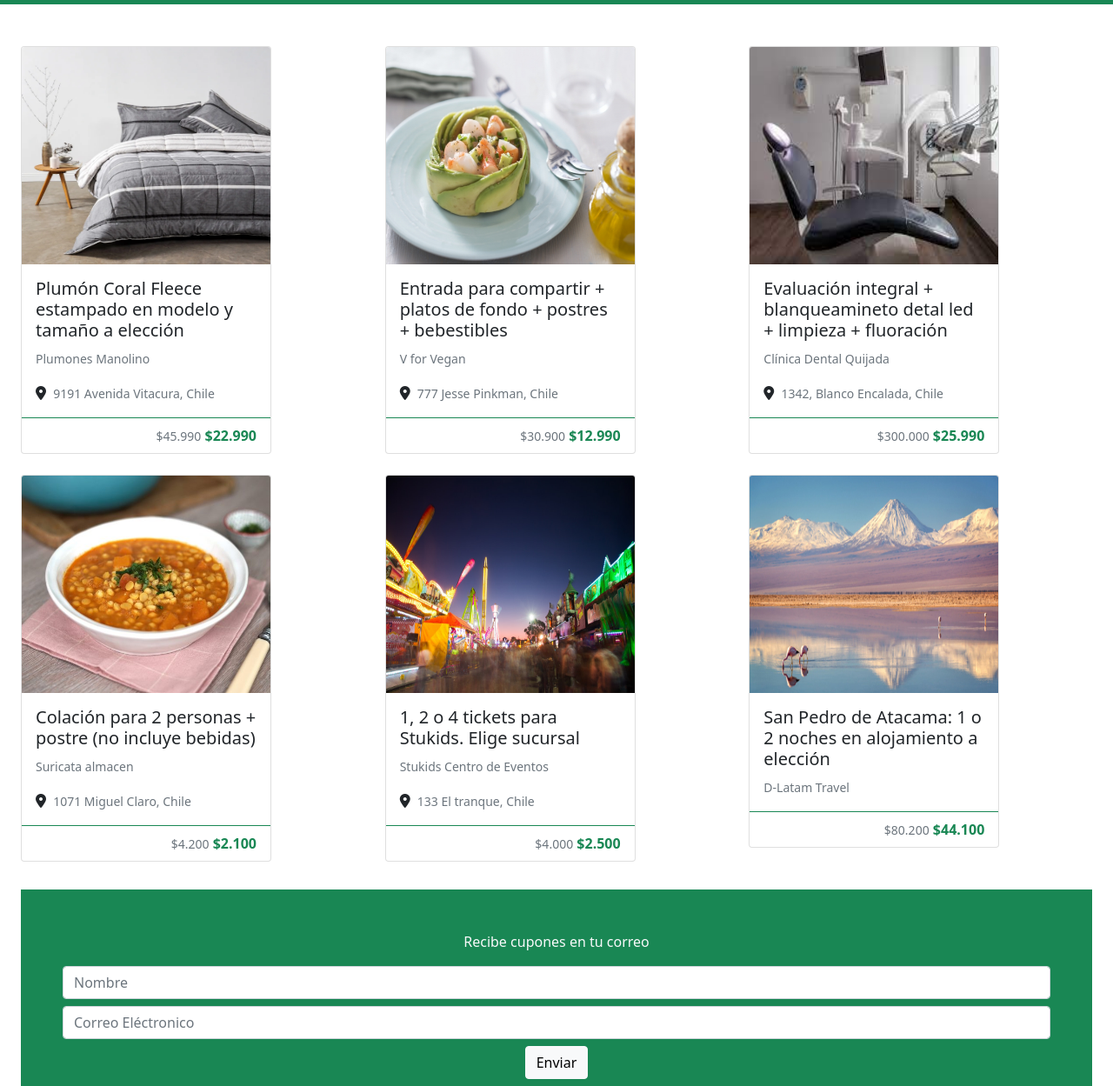
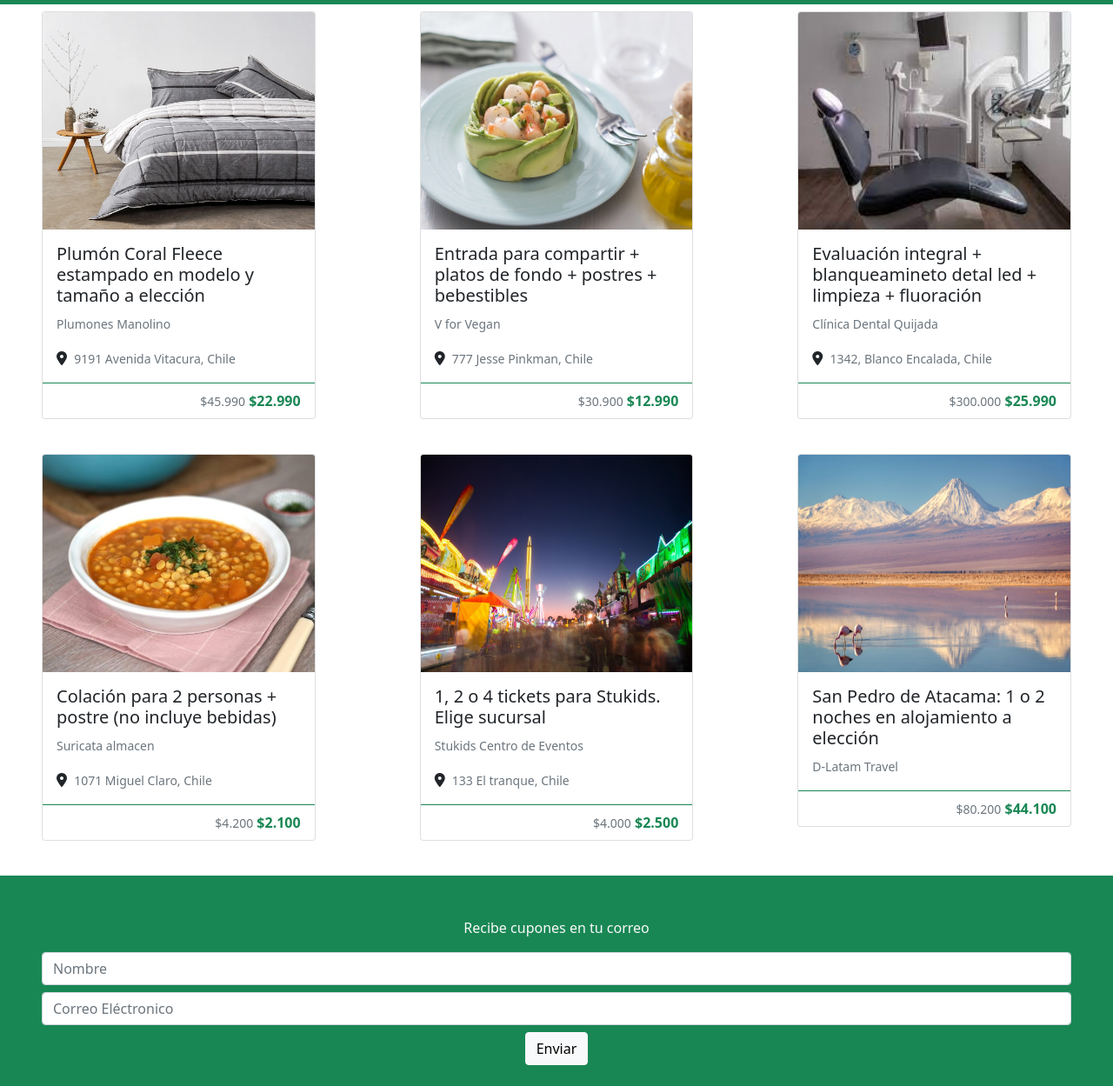
Before and after one commit to craguila14/desafio-4, a plain HTML site: page index.html in a window 1280 px wide. Shown: the part 51-1300 px from the top of the page at 87% size. Drawn offline with nearby package versions, Linux system fonts and the light colour scheme.

Commit message:
first commit

```diff
--- a/index.html
+++ b/index.html
@@ -29,10 +29,10 @@
         </div>
       </nav>
 
-    <div class="conteiner-fluid p-4">
-          <div class="row row-cols-3">
-              <div class="col row-cols-1 row-cols-md-3 g-4">
-                    <div class="card" style="width: 18rem;">
+    <div class="row row-cols-1 row-cols-md-3 g-4">
+
+        <div class="col">
+            <div class="card h-90 mx-5 my-2">
                 <img src="/assets/imgs/plumon.jpg" class="card-img-top">
                 <div class="card-body">
                     <h5 class="card-title">Plumón Coral Fleece estampado en modelo y tamaño a elección</h5>
@@ -51,8 +51,9 @@
                     </div>
                 </div>
             </div>
-                <div class="col row-cols-1 row-cols-md-3 g-4">
-                    <div class="card" style="width: 18rem;">
+
+        <div class="col">
+            <div class="card h-90 mx-5 my-2">
                 <img src="/assets/imgs/entrada.jpg" class="card-img-top">
                 <div class="card-body">
                     <h5 class="card-title">Entrada para compartir + platos de fondo + postres + bebestibles</h5>
@@ -71,8 +72,9 @@
                 </div>
             </div>
         </div>
-              <div class="col row-cols-1 row-cols-md-3 g-4">
-                    <div class="card" style="width: 18rem;">
+
+        <div class="col">
+            <div class="card h-90 mx-5 my-2">
                 <img src="/assets/imgs/dentista.jpg" class="card-img-top" >
                 <div class="card-body">
                     <h5 class="card-title">Evaluación integral + blanqueamineto detal led + limpieza + fluoración</h5>
@@ -84,7 +86,6 @@
                         <small class="text-muted p-1">1342, Blanco Encalada, Chile</small>
                     </p>
                 </div>
-
                 <div class="card-footer bg-transparent border-success text-end">
                     <span class="text-muted"><small>$300.000</small></span>
                     <span class="text-success fw-bold">$25.990</span>
@@ -93,8 +94,8 @@
         </div>
 
 
-            <div class="col row-cols-1 row-cols-md-3 g-4">
-                <div class="card" style="width: 18rem;">
+        <div class="col">
+            <div class="card h-90 mx-5 my-2">
                 <img src="/assets/imgs/colacion.jpg" class="card-img-top">
                 <div class="card-body">
                       <h5 class="card-title">Colación para 2 personas + postre (no incluye bebidas)</h5>
@@ -113,8 +114,9 @@
                 </div>
             </div>
         </div>
-            <div class="col row-cols-1 row-cols-md-3 g-4">
-                <div class="card" style="width: 18rem;">
+
+        <div class="col">
+            <div class="card h-90 mx-5 my-2">
                 <img src="/assets/imgs/stukids.jpg" class="card-img-top">
                 <div class="card-body">
                     <h5 class="card-title">1, 2 o 4 tickets para Stukids. Elige sucursal</h5>
@@ -133,15 +135,15 @@
                 </div>
             </div>
         </div>
-            <div class="col row-cols-1 row-cols-md-3 g-4">
-                <div class="card" style="width: 18rem;">
+
+        <div class="col">
+            <div class="card h-90 mx-5 my-2">
                 <img src="/assets/imgs/san pedro de atacama.jpg" class="card-img-top">
                 <div class="card-body">
                     <h5 class="card-title">San Pedro de Atacama: 1 o 2 noches en alojamiento a elección</h5>
                     <p class="card-text">
                         <small class="text-muted"> D-Latam Travel </small>
                     </p>
-
                 </div>
 
                 <div class="card-footer bg-transparent border-success text-end">
```
Lines whose indentation alone changed are shown as unchanged.
